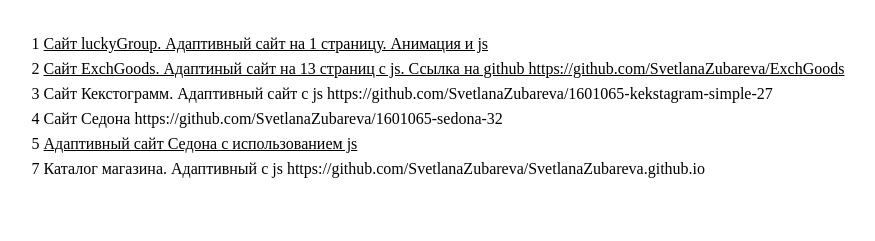
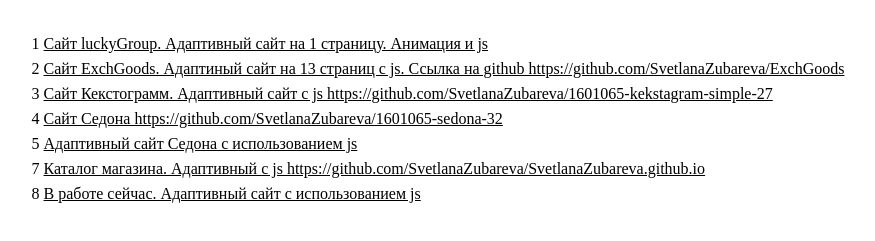
Before and after one commit to SvetlanaZubareva/-portfolio, a plain HTML site: page index.html in a window 1280 px wide. Shown: the part 61-302 px from the top of the page, without its empty margins (222-1097 px from the left). Drawn offline with Linux system fonts and the light colour scheme.

Commit message:
Добавила еще сайт

```diff
--- a/index.html
+++ b/index.html
@@ -12,10 +12,11 @@
     <ul>
         <li>1 <a href="https://svetlanazubareva.github.io/luckyGroup/">Сайт luckyGroup. Адаптивный сайт на 1 страницу. Анимация и js</a></li>
         <li>2 <a href="https://svetlanazubareva.github.io/ExchGoods/catalog.html">Сайт ExchGoods. Адаптиный сайт на 13 страниц с js. Ссылка на github https://github.com/SvetlanaZubareva/ExchGoods</a></li>
-        <li>3 <a href="https://github.com/SvetlanaZubareva/1601065-kekstagram-simple-27"></a> Сайт Кекстограмм. Адаптивный сайт с js  https://github.com/SvetlanaZubareva/1601065-kekstagram-simple-27</li>
-        <li>4 <a href="https://github.com/SvetlanaZubareva/1601065-sedona-32"></a>Сайт Седона https://github.com/SvetlanaZubareva/1601065-sedona-32</li>
+        <li>3 <a href="https://github.com/SvetlanaZubareva/1601065-kekstagram-simple-27">Сайт Кекстограмм. Адаптивный сайт с js  https://github.com/SvetlanaZubareva/1601065-kekstagram-simple-27</a> </li>
+        <li>4 <a href="https://github.com/SvetlanaZubareva/1601065-sedona-32">Сайт Седона https://github.com/SvetlanaZubareva/1601065-sedona-32</a></li>
         <li>5 <a href="https://github.com/SvetlanaZubareva/1601065-sedona-25">Адаптивный сайт Седона с использованием js</a></li>
-        <li>7 <a href="https://github.com/SvetlanaZubareva/SvetlanaZubareva.github.io"></a>Каталог магазина. Адаптивный с js  https://github.com/SvetlanaZubareva/SvetlanaZubareva.github.io</li>
+        <li>7 <a href="https://github.com/SvetlanaZubareva/SvetlanaZubareva.github.io">Каталог магазина. Адаптивный с js  https://github.com/SvetlanaZubareva/SvetlanaZubareva.github.io</a></li>
+        <li>8 <a href="https://svetlanazubareva.github.io/Bubbles/">В работе сейчас. Адаптивный сайт с использованием js</a> </li>
     </ul>
 
 </body>
```
